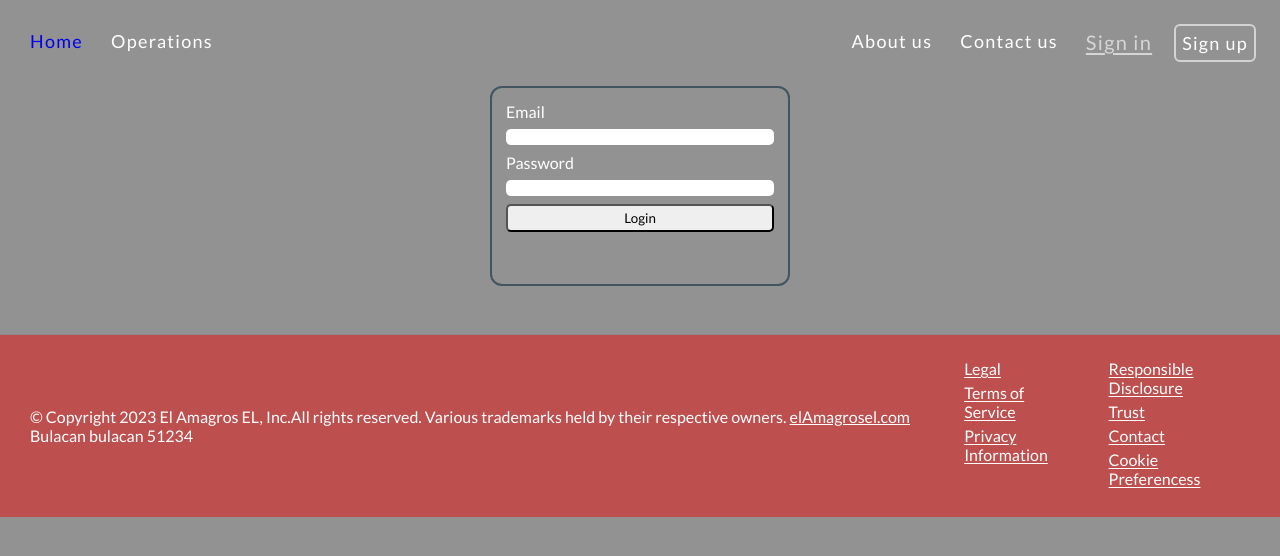
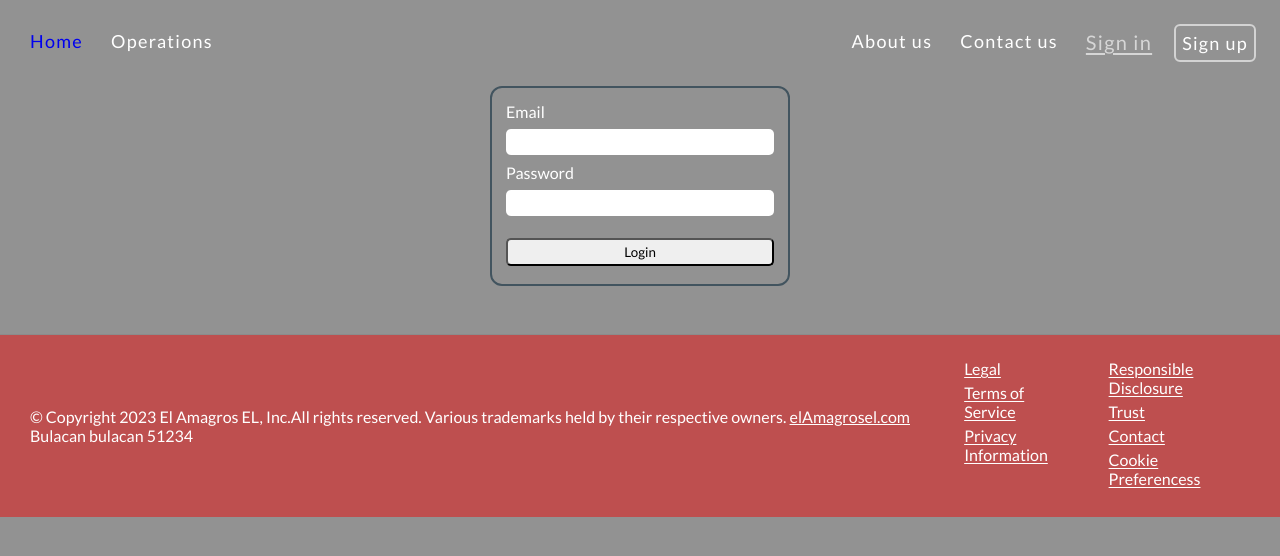
Before and after one commit to ian-afk/GYM_PROJECT_mern, a React (Vite) app in the folder frontend/: page /users/login in a window 1280 px wide. Shown: the top 556 px of the page. Built offline with nearby package versions, Linux system fonts and the light colour scheme.

Commit message:
add padding of input and margin of button

```diff
--- a/frontend/src/pages/auth/Login.module.css
+++ b/frontend/src/pages/auth/Login.module.css
@@ -12,7 +12,7 @@
 
 .loginForm input {
   margin: 0;
-  padding: 0;
+  padding: 5px;
 
   border: none;
   border-radius: 5px;
@@ -20,10 +20,11 @@
 
 .loginForm input:nth-child(2) {
   margin: 0;
-  padding: 0;
+  padding: 5px;
 }
 
 .loginForm button {
+  margin-top: 14px;
   border-style: 1px solid #42545f;
 
   border-radius: 5px;
```
